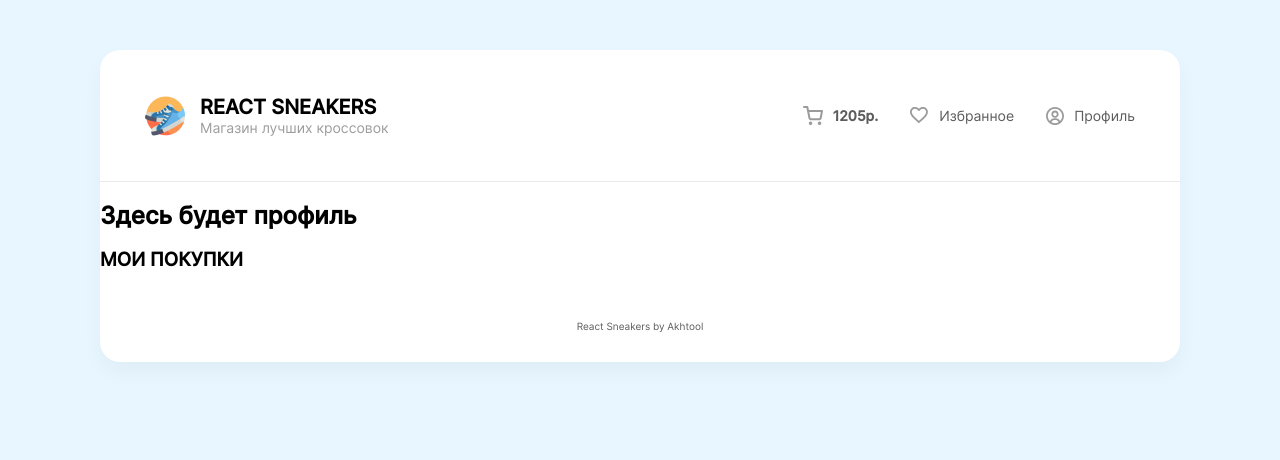
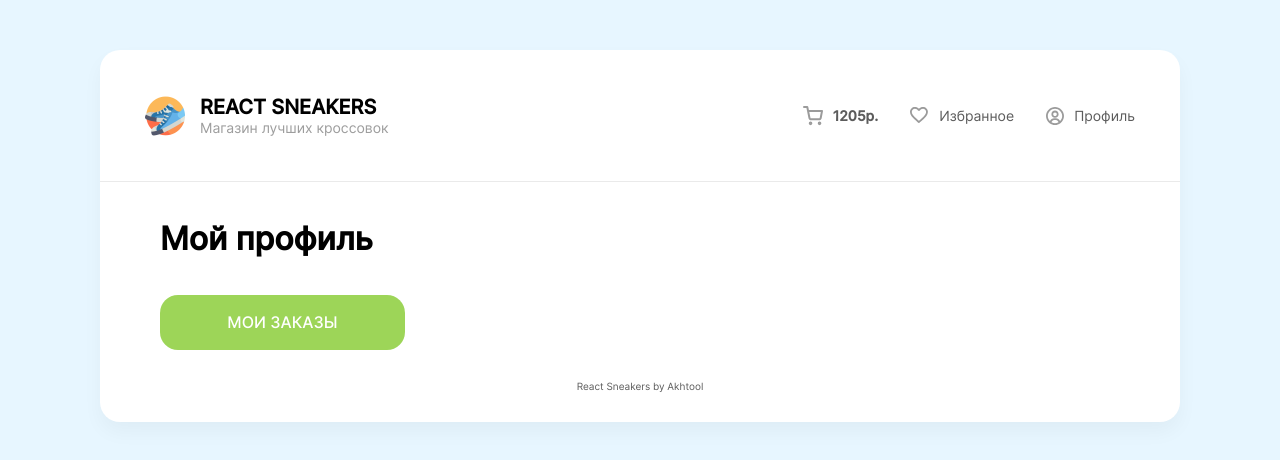
Before and after one commit to Akhtool/react-sneakers, a React (Create React App) app: page /profile in a window 1280 px wide. Shown: the top 460 px of the page. Built offline with nearby package versions, Linux system fonts and the light colour scheme; data requests are answered from the project's data file.

Commit message:
refactor: отрефачить компонент Purchases

```diff
--- a/src/components/App/App.js
+++ b/src/components/App/App.js
@@ -5,8 +5,8 @@ import "./App.css";
 import Header from "../Header/Header.js";
 import Drawer from "../Drawer/Drawer.js";
 import Home from "../../pages/Home.js";
-import Purchases from "../../pages/Purchases.js";
-import Profile from "../../pages/Profile.js";
+import Orders from "../../pages/Orders.js";
+import Profile from "../../pages/Profile/Profile.js";
 import { Routes, Route } from "react-router-dom";
 import Favorites from "../../pages/Favorites/Favorites.js";
 
@@ -15,17 +15,17 @@ function App() {
   const [cards, setCards] = useState([]);
   const [cartItems, setCartItems] = useState([]);
   const [favorites, setFavorites] = useState([]);
-  const [purchases, setPurchases] = useState([]);
+  const [orders, setOrders] = useState([]);
   const [isCardsLoading, setIsCardsLoading] = useState(true);
   const [isCartItemsLoading, setIsCartItemsLoading] = useState(true);
   const [isFavoritesLoading, setIsFavoritesLoading] = useState(true);
-  const [isPurchasesLoading, setIsPurchasesLoading] = useState(true);
+  const [isOrdersLoading, setIsOrdersLoading] = useState(true);
   const [isAdded, setIsAdded] = useState(false);
 
   const SNEAKERS_URL = 'http://localhost:3001/sneakers';
   const CART_ITEMS_URL = 'http://localhost:3001/cartItems';
   const FAVORITES_URL = 'http://localhost:3001/favorites';
-  // const PURCHASES_URL = 'http://localhost:3001/purchases';
+  const ORDERS_URL = 'http://localhost:3001/orders';
 
 
   const getSneakersCards = () => {
@@ -54,10 +54,20 @@ function App() {
       });
   };
 
+  const getOrders = () => {
+    axios.get(ORDERS_URL)
+    .then((res) => setOrders(res.data))
+    .catch((err) => console.log(err))
+    .finally(() => {
+      setIsOrdersLoading(false);
+    })
+  }
+
   useEffect(() => {
     getSneakersCards();
     getCartItems();
     getFavorites();
+    getOrders();
   }, []);
 
   const handleDrawerOpenClick = () => {
@@ -110,7 +120,7 @@ function App() {
         isAdded,
         setIsAdded,
         favorites,
-        purchases,
+        orders,
       }}
     >
       <div className="app">
@@ -148,8 +158,8 @@ function App() {
             exact
           />
           <Route
-            path="/purchases"
-            element={<Purchases isPurchasesLoading={isPurchasesLoading} />}
+            path="/orders"
+            element={<Orders isOrdersLoading={isOrdersLoading} />}
             exact
           ></Route>
           <Route path="/profile" element={<Profile />} exact></Route>
--- a/src/pages/Purchases.js
+++ b/src/pages/Orders.js
@@ -4,27 +4,25 @@ import { useContext } from "react";
 import CardsLoader from "../components/loaders/CardsLoader/CardsLoader";
 import { Context } from "../context/Context";
 
-function Purchases({ isPurchasesLoading, onAddToFavorite }) {
-  const { purchases } = useContext(Context);
+function Orders({ isOrdersLoading, onAddToFavorite }) {
+  const { orders } = useContext(Context);
   return (
     <section className="cards">
       <div className="cards__top">
-        <h1 className="cards__top-title">Избранное</h1>
+        <h1 className="cards__top-title">Мои заказы</h1>
       </div>
       <div className="cards__list">
-        {isPurchasesLoading ? (
+        {isOrdersLoading ? (
           <>
             {[...Array(4)].map((item, index) => (
               <CardsLoader key={index} />
             ))}
           </>
         ) : (
-          purchases.map((item) => {
+          orders.map((item) => {
             return (
               <Card
                 key={item.id}
-                favorited={true}
-                onFavorite={onAddToFavorite}
                 {...item}
               />
             );
@@ -35,4 +33,4 @@ function Purchases({ isPurchasesLoading, onAddToFavorite }) {
   );
 }
 
-export default Purchases;
+export default Orders;
--- a/src/pages/Profile.js
+++ /dev/null
@@ -1,14 +0,0 @@
-import { Link } from "react-router-dom";
-
-function Profile() {
-  return (
-    <section className="profile">
-      <h2>Здесь будет профиль</h2>
-      <Link to="/purchases">
-        <h3>МОИ ПОКУПКИ</h3>
-      </Link>
-    </section>
-  );
-}
-
-export default Profile;
--- /dev/null
+++ b/src/pages/Profile/Profile.css
@@ -0,0 +1,41 @@
+.profile {
+    padding: 0 60px;
+}
+
+.profile__top {
+    display: flex;
+    justify-content: space-between;
+    margin-top: 37px;
+    margin-bottom: 37px;
+  }
+  .profile__top-title {
+    padding: 0;
+    margin: 0;
+    color: #000;
+    font-size: 32px;
+    font-style: normal;
+    font-weight: 700;
+    line-height: normal;
+  }
+
+.profile-button {
+    position: relative;
+    width: 245px;
+    height: 55px;
+    background: #9dd558;
+    border-radius: 18px;
+    border: 0;
+    color: #fff;
+    font-size: 16px;
+    font-weight: 500;
+    cursor: pointer;
+    transition: background-color 0.1s ease-in-out;
+  }
+
+  .profile-button:hover {
+    background: #abe465;
+  }
+
+  .profile-button:active {
+    background: #93c852;
+  }
--- /dev/null
+++ b/src/pages/Profile/Profile.js
@@ -0,0 +1,17 @@
+import { Link } from "react-router-dom";
+import './Profile.css'
+
+function Profile() {
+  return (
+    <section className="profile">
+      <div className="profile__top" >
+        <h2 className="profile__top-title">Мой профиль</h2>
+        </div>
+      <Link to="/orders">
+        <button className="profile-button">МОИ ЗАКАЗЫ</button>
+      </Link>
+    </section>
+  );
+}
+
+export default Profile;
--- a/src/utils/db.json
+++ b/src/utils/db.json
@@ -85,34 +85,9 @@
       "price": "11 299"
     }
   ],
-  "cartItems": [
-    {
-      "id": "1",
-      "imageUrl": "https://1.downloader.disk.yandex.ru/preview/20347bfaf2750dccaad2d64bd18264d21f83fcf0a92babd113fe9263e39bb63d/inf/v1piwoNJ4vqqTT3t1On3S6_OjVZ7ykRS916AkOWgivvTiCGbq9Xq8MJyG1jYVJQkgI3PbhelumaqsrB-9hcB5Q%3D%3D?uid=101655936&filename=sneakers-1.jpg&disposition=inline&hash=&limit=0&content_type=image%2Fjpeg&owner_uid=101655936&tknv=v2&size=2560x1294",
-      "title": "Мужские Кроссовки Nike Blazer Mid Suede",
-      "price": "12 999"
-    },
-    {
-      "id": "2",
-      "imageUrl": "https://4.downloader.disk.yandex.ru/preview/49325921540216dc9b3fd0de7e87bb8b484cd3b1ded429b3ed1d4e3fa9ed0ea2/inf/vw2o7U0ORIFU-D4lfzP_iK_OjVZ7ykRS916AkOWgivs6J1cpWXsVtiIs2v4SkS03mroyo3jE2TEJ47BUV8fWkQ%3D%3D?uid=101655936&filename=sneakers-2.jpg&disposition=inline&hash=&limit=0&content_type=image%2Fjpeg&owner_uid=101655936&tknv=v2&size=2560x1294",
-      "title": "Мужские Кроссовки Nike Air Max 270",
-      "price": "12 999"
-    },
-    {
-      "id": "3",
-      "imageUrl": "https://1.downloader.disk.yandex.ru/preview/5d7f16d2422386023909db23c9d9c3ef052da06d079ba98a03ff2abff5b26055/inf/B8oSjppNqyTBaGHOHlH0JcUb_qTPyQyOQolCOr-GkhizD6EYXv4BWINmlTOQ5vDR9yklYzyZ0FYN8hP-CxnLPw%3D%3D?uid=101655936&filename=sneakers-3.jpg&disposition=inline&hash=&limit=0&content_type=image%2Fjpeg&owner_uid=101655936&tknv=v2&size=2560x1294",
-      "title": "Мужские Кроссовки Nike Blazer Mid Suede",
-      "price": "8 499"
-    },
-    {
-      "id": "4",
-      "imageUrl": "https://3.downloader.disk.yandex.ru/preview/95fc6f35b59b44e69dadac8971bc675ecc480b53d4193f58b10e1db8b6bf6905/inf/jLy5arCjsCzNcJXA0ZIj2oMHPR6xnS9Bm0-jdJT5q19dIXEcgYsyXbMQRuKcMIvrdS7CLhb8WiXuL7qvupNyGA%3D%3D?uid=101655936&filename=sneakers-4.jpg&disposition=inline&hash=&limit=0&content_type=image%2Fjpeg&owner_uid=101655936&tknv=v2&size=2560x1294",
-      "title": "Кроссовки Puma X Aka Boku Future Rider",
-      "price": "8 999"
-    }
-  ],
+  "cartItems": [],
   "favorites": [],
-  "purchases": [
+  "orders": [
     {
       "sneakerId": "1",
       "id": "1",
```
